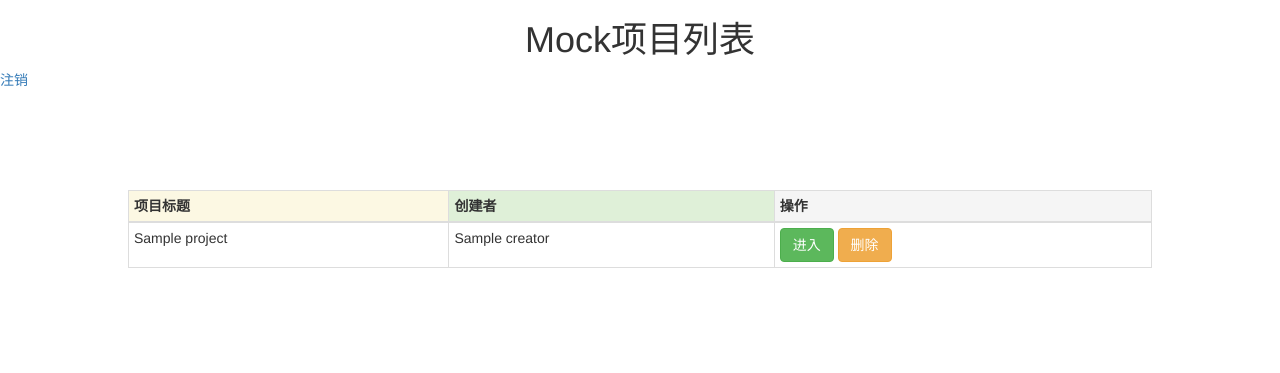
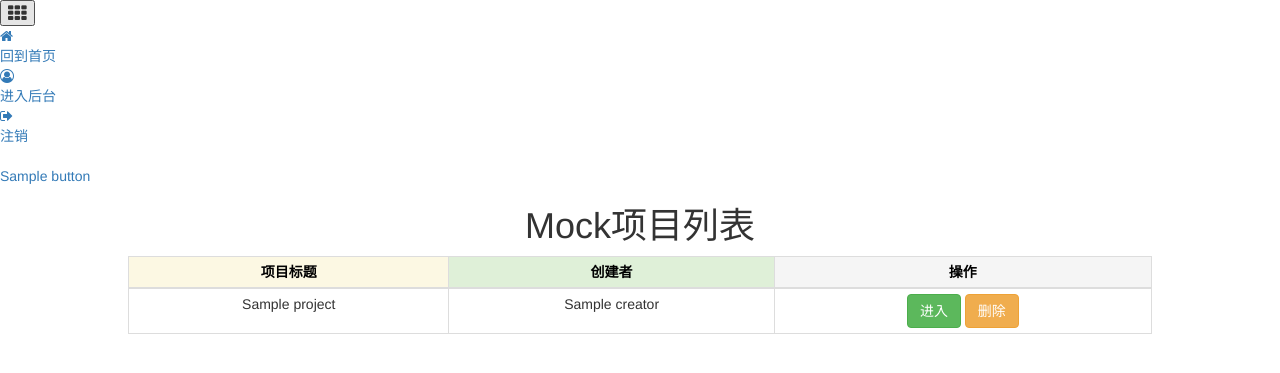
Before and after one commit to rainbowzhouj/AppMock, a Python web app: template Myapp/templates/project_list.html in a window 1280 px wide. Shown: the top 373 px of the page. Run offline with Jinja, Linux system fonts and the light colour scheme; the template is opened without the code that fills it: most values are stand-ins (such as "Sample title", 1, 10 or a date in 2020); some libraries are stand-ins or nearby versions.

Commit message:
添加菜单-动静态icon结合

```diff
--- /dev/null
+++ b/Myapp/templates/menu.html
@@ -0,0 +1,58 @@
+<!doctype html>
+<html lang="zh">
+<head>
+	<meta charset="UTF-8">
+	<meta http-equiv="X-UA-Compatible" content="IE=edge,chrome=1">
+	<meta name="viewport" content="width=device-width, initial-scale=1.0">
+	<link rel="stylesheet" type="text/css" href="/static/menu_window10/css/reset.css" />
+	<link rel="stylesheet" type="text/css" href="/static/menu_window10/css/default.css">
+	<link rel='stylesheet' href='/static/font-awesome-4.7.0/css/font-awesome.min.css'>
+	<link rel="stylesheet" type="text/css" href="/static/menu_window10/css/styles.css">
+
+</head>
+<body>
+	<div id="top-bar" class="top-bar">
+		  <div class="bar">
+		    <button id="navbox-trigger" class="navbox-trigger"><i class="fa fa-lg fa-th"></i></button>
+		  </div>
+		  <div class="navbox">
+		    <div class="navbox-tiles">
+			    <a href="/project_list/" class="tile">
+			        <div class="icon"><i class="fa fa-home"></i></div><span class="title">回到首页</span>
+			    </a>
+			    <a href="/admin/" class="tile">
+			        <div class="icon"><i class="fa fa-user-circle-o"></i></div><span class="title">进入后台</span>
+			    </a>
+			    <a href="/logout/" class="tile">
+			        <div class="icon"><i class="fa fa-sign-out"></i></div><span class="title">注销</span>
+			    </a>
+                {% for i in buttons %}
+                    <a href="{{ i.href }}" class="tile">
+			        <div class="icon"><i class="fa fa-{{ i.icon }}"></i></div><span class="title">{{ i.name }}</span>
+			        </a>
+                {% endfor %}
+
+		    </div>
+		  </div>
+	</div>
+
+	<script src="http://libs.useso.com/js/jquery/2.1.1/jquery.min.js" type="text/javascript"></script>
+	<script>window.jQuery || document.write('<script src="/static/menu_window10/js/jquery-2.1.1.min.js"><\/script>')</script>
+	<script>
+	(function () {
+	    $(document).ready(function () {
+	        $('#navbox-trigger').click(function () {
+	            return $('#top-bar').toggleClass('navbox-open');
+	        });
+	        return $(document).on('click', function (e) {
+	            var $target;
+	            $target = $(e.target);
+	            if (!$target.closest('.navbox').length && !$target.closest('#navbox-trigger').length) {
+	                return $('#top-bar').removeClass('navbox-open');
+	            }
+	        });
+	    });
+	}.call(this));
+	</script>
+</body>
+</html>
--- a/Myapp/templates/project_list.html
+++ b/Myapp/templates/project_list.html
@@ -4,41 +4,24 @@
     <meta charset="UTF-8">
     <title>Title</title>
     <link rel="stylesheet" href="https://maxcdn.bootstrapcdn.com/bootstrap/3.3.7/css/bootstrap.min.css">
+    <style >
+        th{text-align: center}
+        td{text-align: center}
+    </style>
 </head>
+
+
 <body>
+
+{% include "menu.html" %}
 <h1 style="text-align: center">Mock项目列表</h1>
-<a href="/logout/" style="text-align: center" > 注销</a>
-{#    <table class="table table-bordered table-condensed " style="width: 80% ;margin-left: 10%;margin-top: 100px">#}
-{#        <thead style="background-color: aquamarine">#}
-{#         <th>项目标题</th>#}
-{#         <th>创建者</th>#}
-{#         <th>操作</th>#}
-{##}
-{#        </thead>#}
-{#        <tbody>#}
-{#        {% for i in project_list %}#}
-{#            <tr>#}
-{#            <td>#}
-{#                {{ i.name }}#}
-{#            </td><td>#}
-{#                {{ i.creator }}#}
-{#            </td><td>#}
-{#                <a href="">进入</a>#}
-{#                <a href="/del_project/{{ i.id }}">删除</a>#}
-{#            </td>#}
-{##}
-{#            </tr>#}
-{##}
-{#        {% endfor %}#}
-{##}
-{##}
-{#        </tbody>#}
-{#    </table>#}
+{#<a href="/logout/" style="text-align: center" > 注销</a>#}
+
 <div class="table-responsive">
 	<div class="row clearfix">
 		<div class="col-md-12 column">
-        <table class="table table-bordered table-hover table-condensed" style="width: 80% ;margin-left: 10%;margin-top: 100px">
-            <thead style="background-color: aquamarine">
+        <table class="table table-bordered table-hover table-condensed" style="width: 80% ;margin-left: 10%;">
+            <thead style="background-color: aquamarine;color: black">
                 <tr>
                     <th class="warning">
                         项目标题
```
